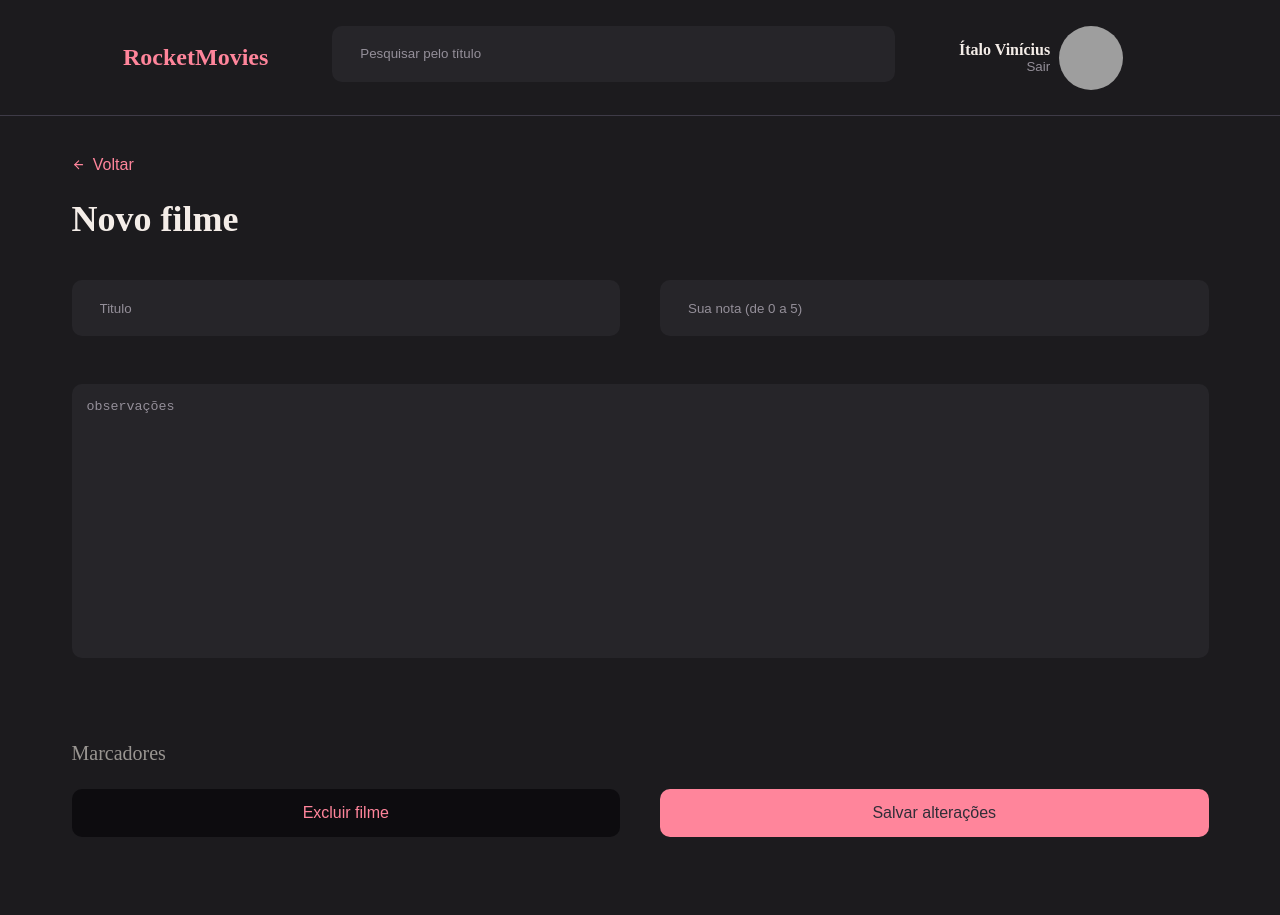
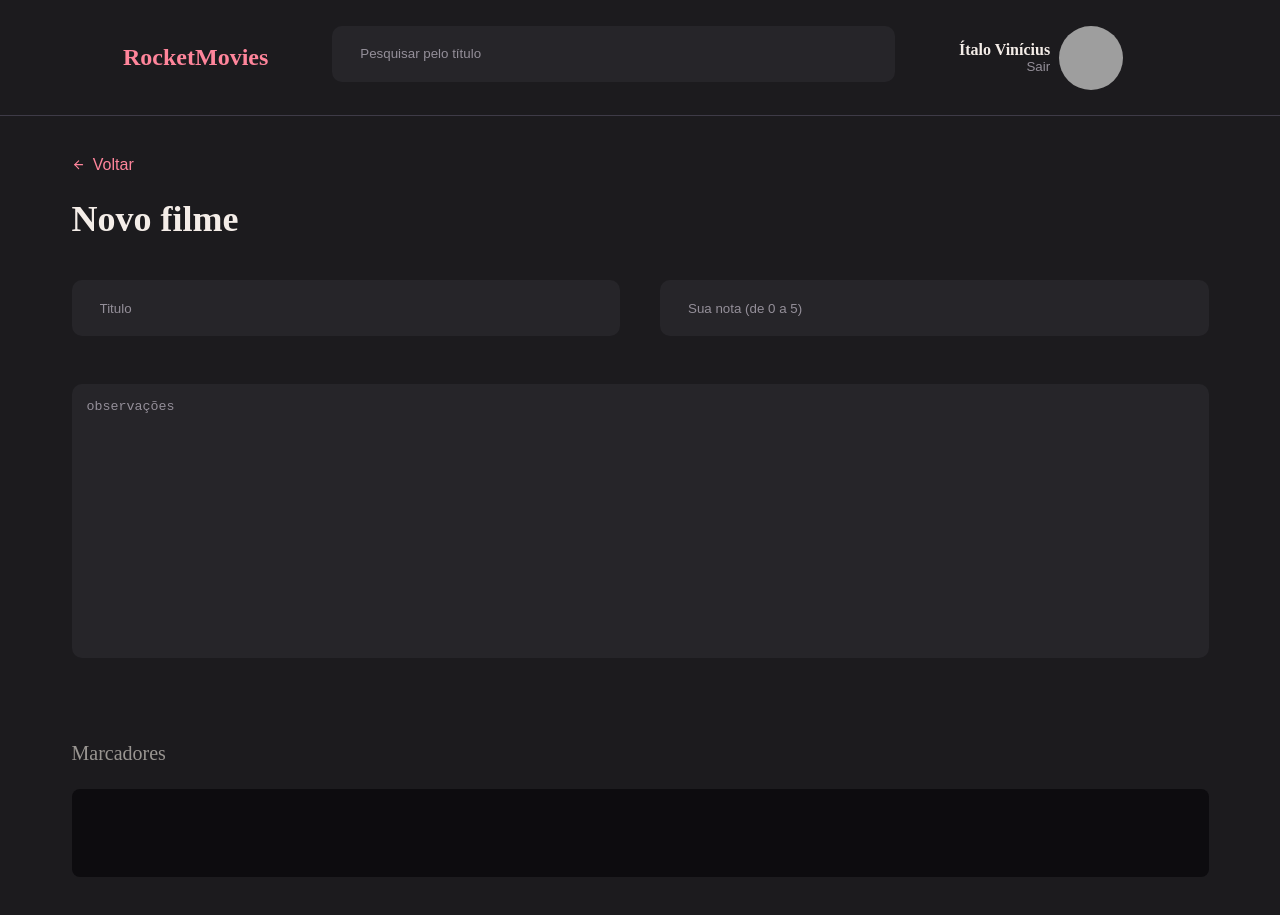
Before and after one commit to Italovini223/rocket-movies-front-end, a React (Vite) app: page / in a window 1280 px wide. Shown: the top 915 px of the page. Before the commit the page ends 837 px from the top, so only its background shows below. Built offline with nearby package versions, Linux system fonts and the light colour scheme; grey boxes are pictures that could not be loaded.

Commit message:
✨ feat: create Tags div

```diff
--- a/src/pages/New/index.jsx
+++ b/src/pages/New/index.jsx
@@ -40,6 +40,10 @@
 
         <h3>Marcadores</h3>
 
+        <div className="Tags">
+
+        </div>
+
         <div className="buttons">
         <Button
             title='Excluir filme'
--- a/src/pages/New/styles.js
+++ b/src/pages/New/styles.js
@@ -29,4 +29,12 @@
 
     margin: 40px 0 24px;
   }
+
+  > .Tags {
+    background-color: ${({theme}) => theme.COLORS.BLACK_900};
+    height: 88px;
+
+    margin-bottom: 40px;
+    border-radius: 8px;
+  }
 `;
```
